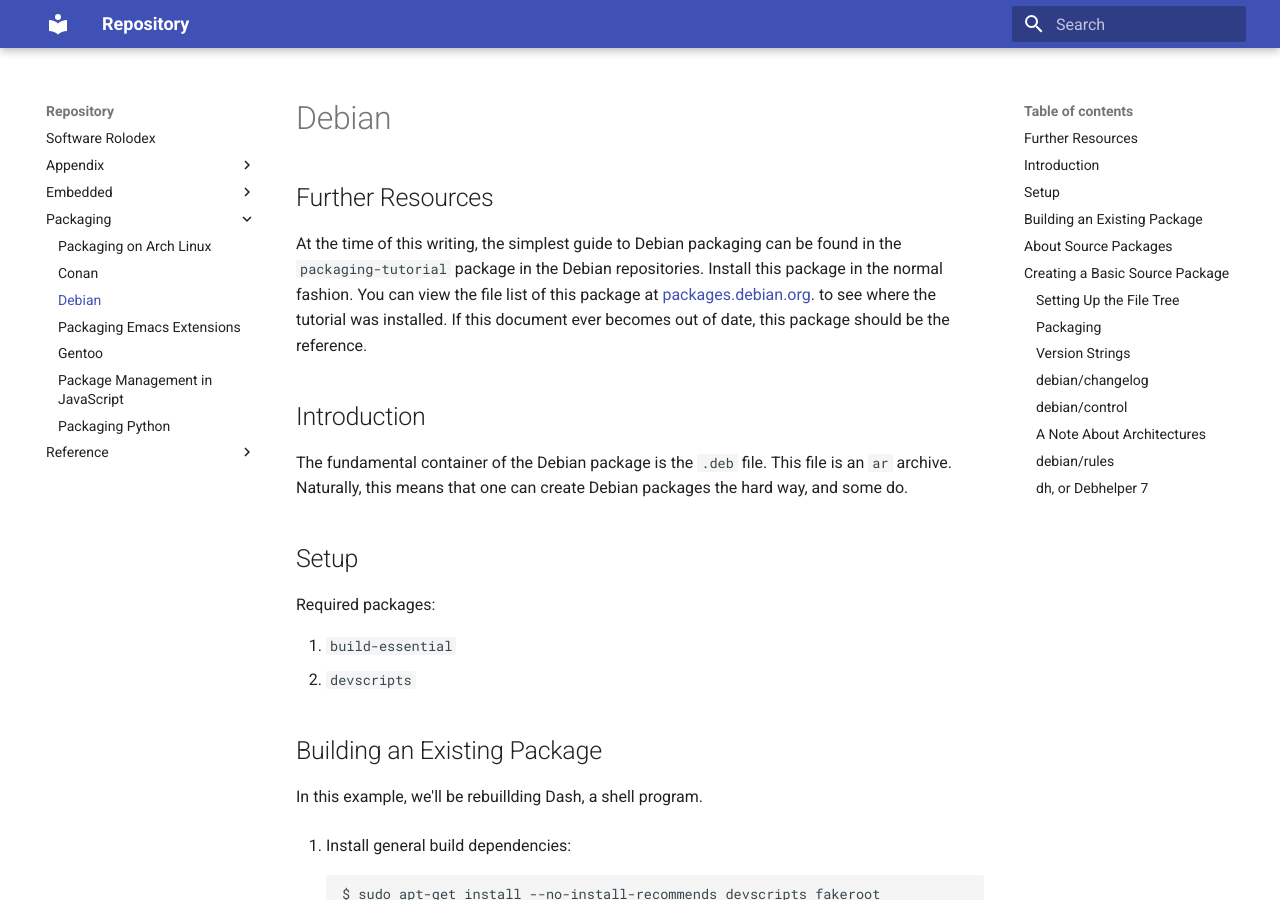
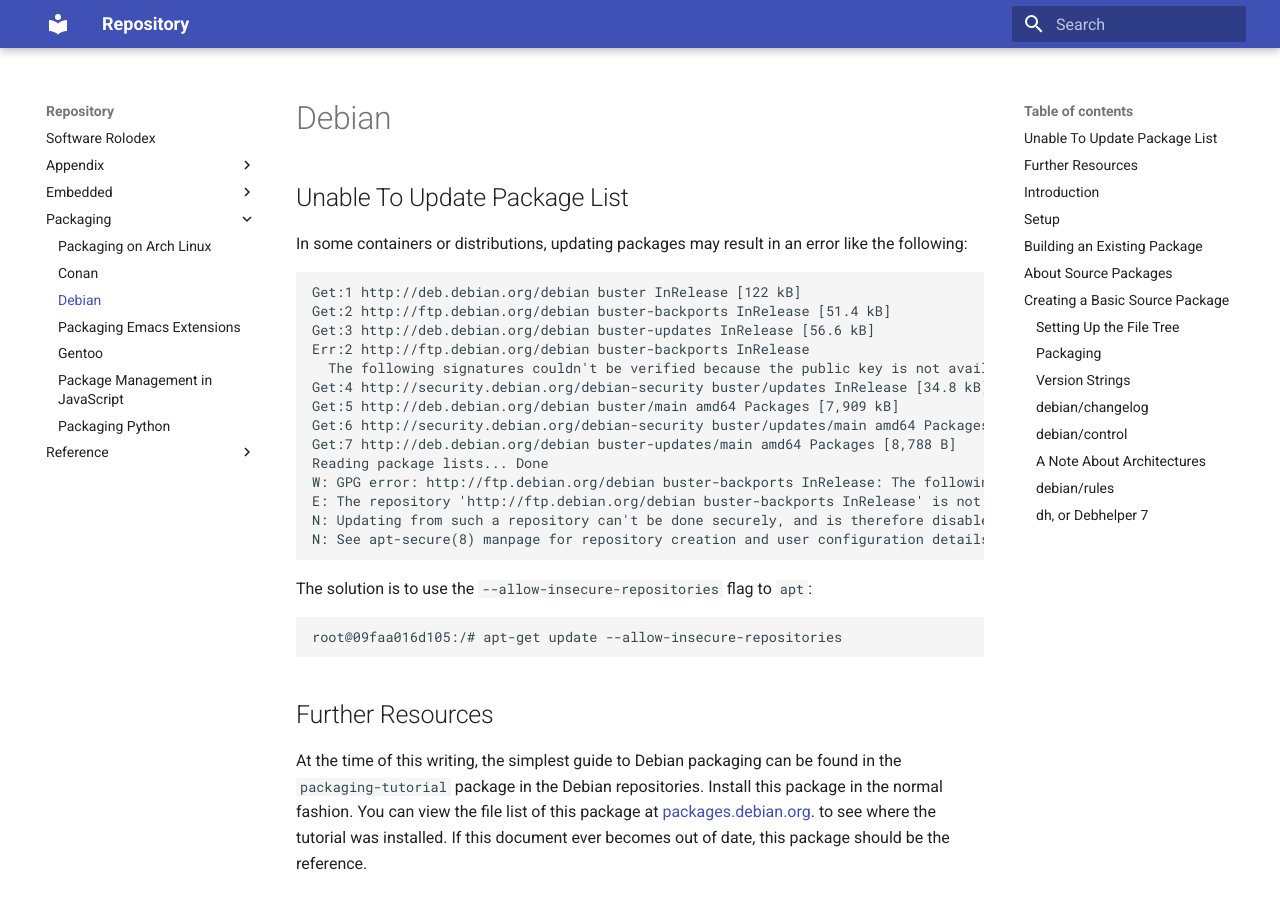
Before and after one commit to AmateurECE/twardyece-repository, an MkDocs documentation site: the page built from docs/Packaging/Debian.md, in a window 1280 px wide and 900 px high. Built offline with MkDocs 1.6.1 and Material for MkDocs 9.7.7, drawn with Linux system fonts in a browser that asks for light colours.

````diff
--- a/docs/Packaging/Debian.md
+++ b/docs/Packaging/Debian.md
@@ -1,4 +1,32 @@
 # Debian
+## Unable To Update Package List
+
+In some containers or distributions, updating packages may result in an error
+like the following:
+
+```
+Get:1 http://deb.debian.org/debian buster InRelease [122 kB]
+Get:2 http://ftp.debian.org/debian buster-backports InRelease [51.4 kB]
+Get:3 http://deb.debian.org/debian buster-updates InRelease [56.6 kB]
+Err:2 http://ftp.debian.org/debian buster-backports InRelease
+  The following signatures couldn't be verified because the public key is not available: NO_PUBKEY 0E98404D386FA1D9 NO_PUBKEY 6ED0E7B82643E131
+Get:4 http://security.debian.org/debian-security buster/updates InRelease [34.8 kB]
+Get:5 http://deb.debian.org/debian buster/main amd64 Packages [7,909 kB]
+Get:6 http://security.debian.org/debian-security buster/updates/main amd64 Packages [578 kB]
+Get:7 http://deb.debian.org/debian buster-updates/main amd64 Packages [8,788 B]
+Reading package lists... Done
+W: GPG error: http://ftp.debian.org/debian buster-backports InRelease: The following signatures couldn't be verified because the public key is not available: NO_PUBKEY 0E98404D386FA1D9 NO_PUBKEY 6ED0E7B82643E131
+E: The repository 'http://ftp.debian.org/debian buster-backports InRelease' is not signed.
+N: Updating from such a repository can't be done securely, and is therefore disabled by default.
+N: See apt-secure(8) manpage for repository creation and user configuration details.
+```
+
+The solution is to use the `--allow-insecure-repositories` flag to `apt`:
+
+```
+root@09faa016d105:/# apt-get update --allow-insecure-repositories
+```
+
 ## Further Resources
 At the time of this writing, the simplest guide to Debian packaging can be
 found in the `packaging-tutorial` package in the Debian repositories.
````
Also changed, not shown: docs/Reference/Neovim.md (+17 -0 lines).
